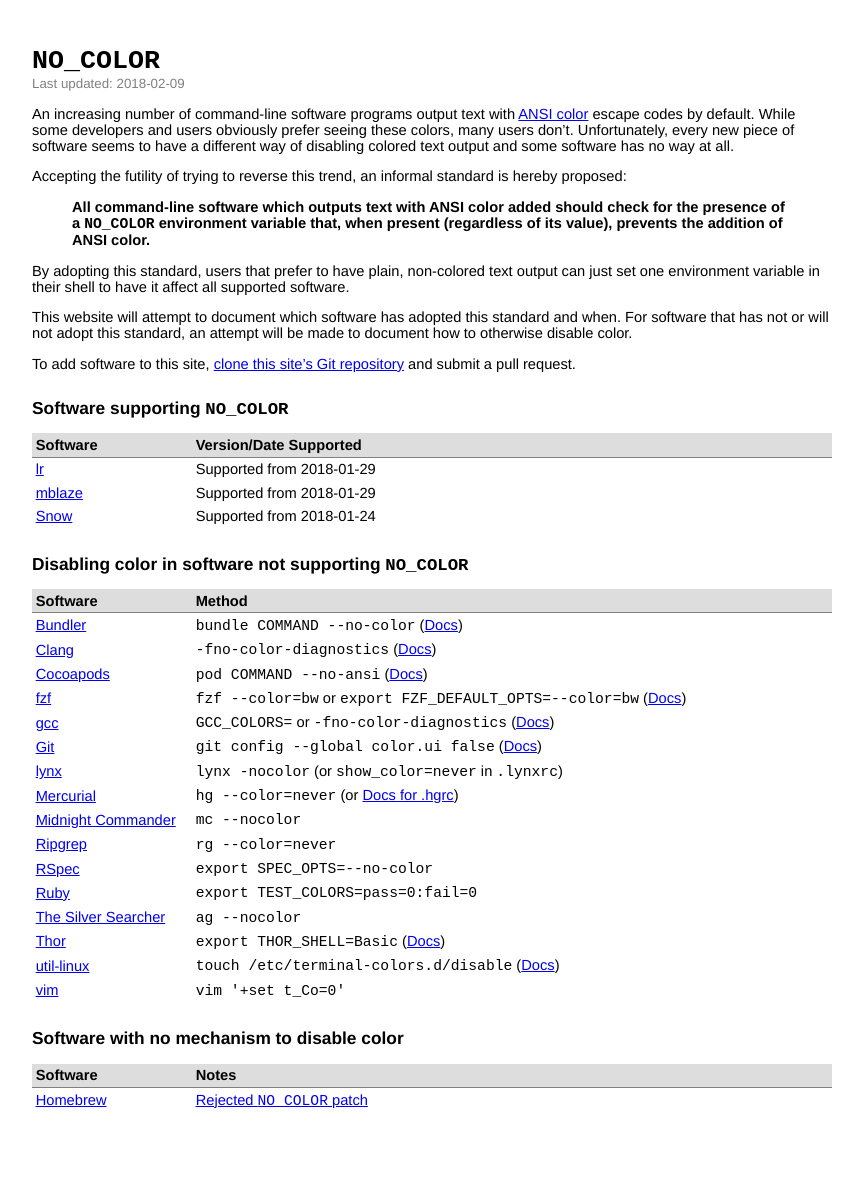
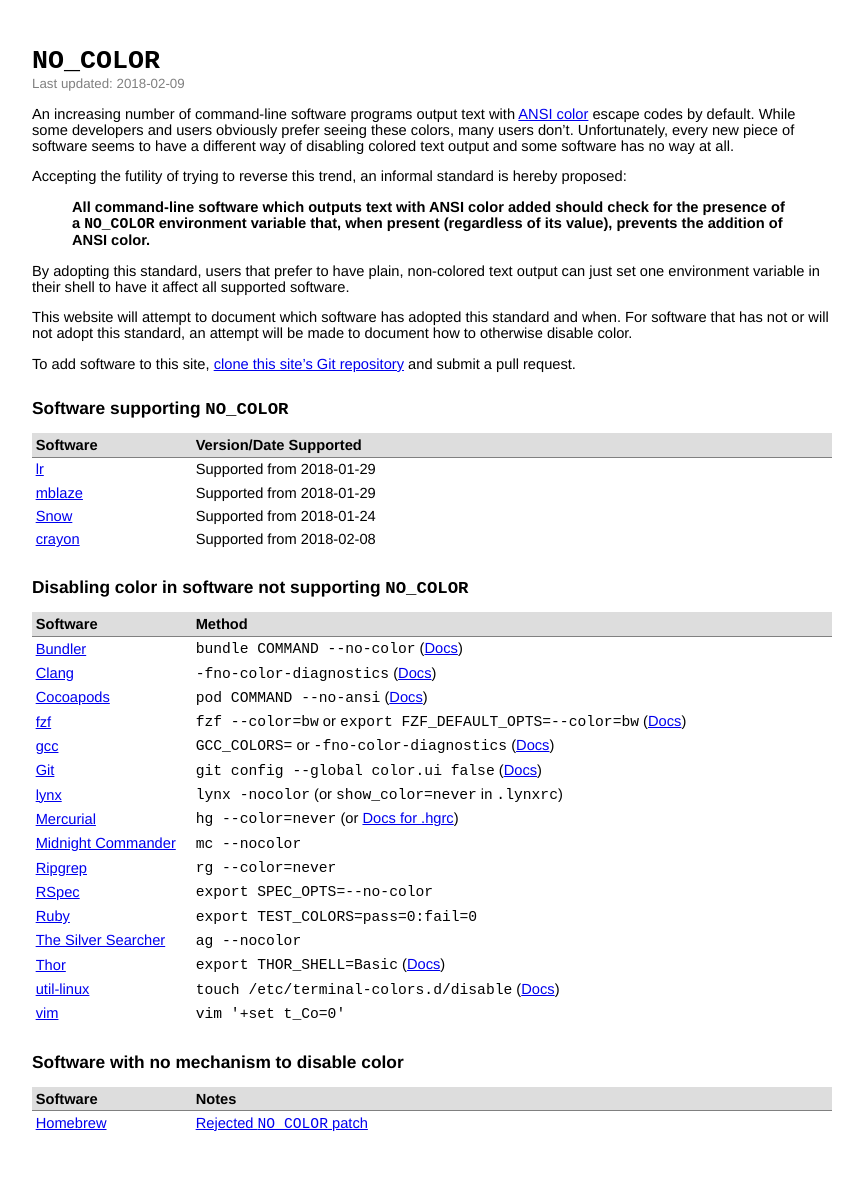
Before and after one commit to jcs/no_color, a Jekyll site: the page built from index.md, in a window 1280 px wide. Shown: the whole page, without its empty margins (208-1071 px from the left). Built offline with Jekyll 4.4.1, drawn with Linux system fonts in a browser that asks for light colours; our own code applies the rules of GitHub Pages for plain Markdown files; before the commit the page ends 1156 px from its top, so only the background shows below that.

Commit message:
Adding crayon
As crayon is the main coloring package for R/tidyverse, many other R packages will transitively support NO_COLOR. yay!

```diff
--- a/index.md
+++ b/index.md
@@ -40,6 +40,7 @@ and submit a pull request.
 | [lr](https://github.com/chneukirchen/lr) | Supported from 2018-01-29 |
 | [mblaze](https://github.com/chneukirchen/mblaze) | Supported from 2018-01-29 |
 | [Snow](https://github.com/mortie/snow) | Supported from 2018-01-24 |
+| [crayon](https://github.com/r-lang/crayon) | Supported from 2018-02-08 |
 {: rules="groups"}
 
 ## Disabling color in software not supporting `NO_COLOR`
```
